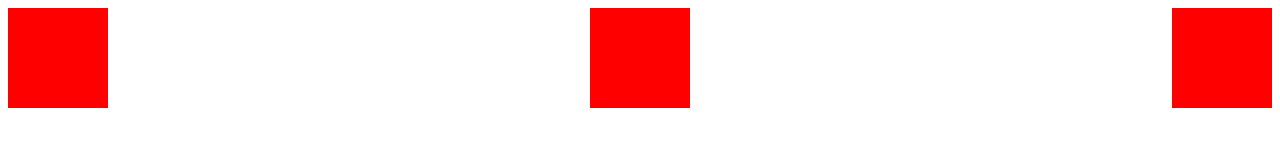
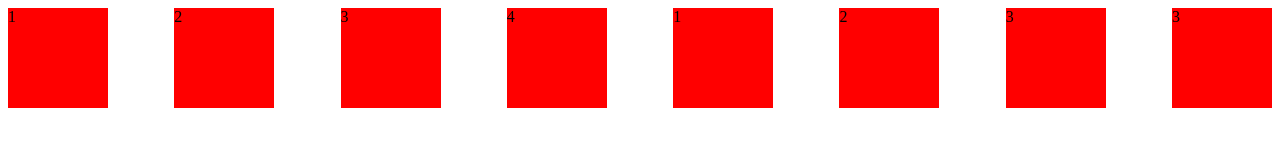
Before and after one commit to acciojob/place-the-item-3-AnsariAwaisRaees, a website: page main.html in a window 1280 px wide. Drawn offline with Linux system fonts and the light colour scheme.

Commit message:
created a submission

```diff
--- a/main.html
+++ b/main.html
@@ -9,10 +9,15 @@
 <body>
 	<!-- the entire body must be written by student -->
 	<div class="holder">
-		<div></div>
-		<div></div>
-		<div></div>
-	</div>
+        <div class="item">1</div>
+        <div class="item">2</div>
+        <div class="item">3</div>
+        <div class="item">4</div>
+        <div class="item">1</div>
+        <div class="item">2</div>
+        <div class="item">3</div>
+        <div class="item">3</div>
+    </div>
     <script type="text/javascript" src="./script.js">
 </script>
 
```
